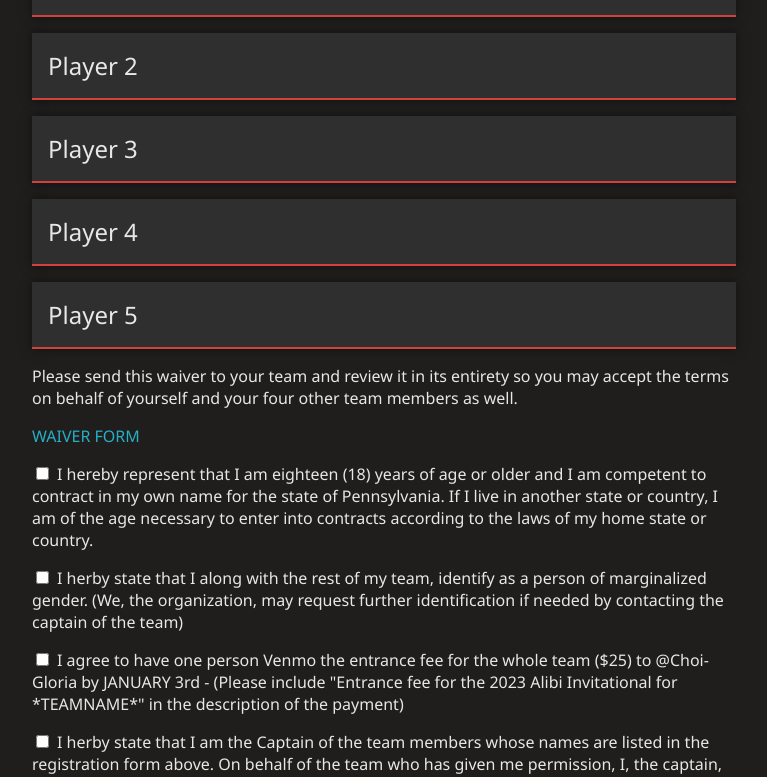
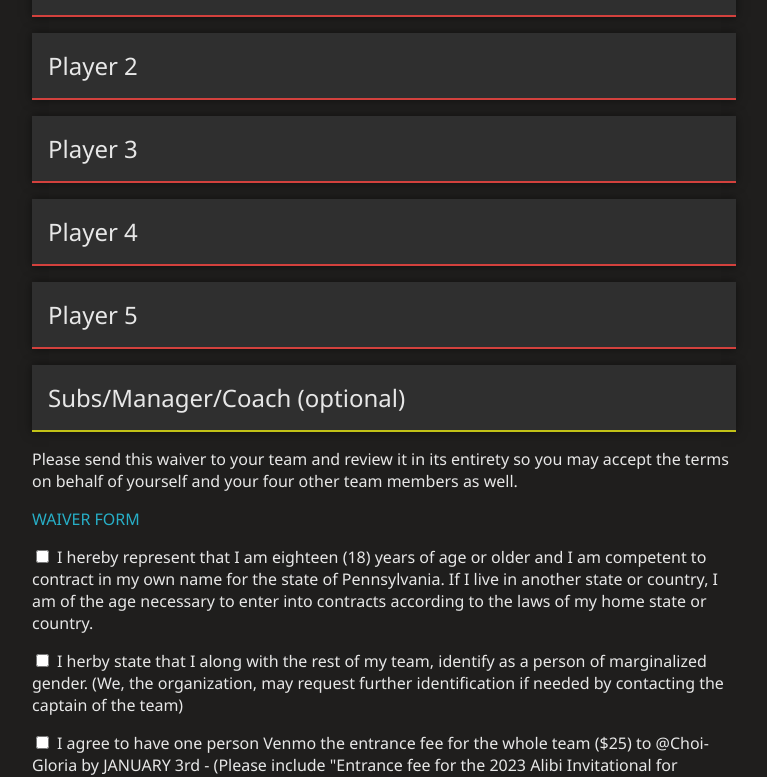
Before and after one commit to justindjsuh/alibi-esports-fe, a React (Create React App) app: page /signup in a window 1280 px wide. Shown: the part 1092-1869 px from the top of the page, without its empty margins (256-1023 px from the left). Built offline with nearby package versions, Linux system fonts and the light colour scheme.

Commit message:
added optional inputs and error handling

```diff
--- a/public/style.css
+++ b/public/style.css
@@ -807,6 +807,10 @@ hr {
   border-bottom: 2px solid var(--INCOMPLETE);
 }
 
+.form_content_optionals .form_content_title {
+  border-bottom: 2px solid rgb(194, 194, 23);
+}
+
 .form_content_container {
   margin: 1rem 0;
   box-shadow: 0px 0px 10px 0 rgba(0, 0, 0, 0.5);
--- a/src/features/form/PlayerForm.js
+++ b/src/features/form/PlayerForm.js
@@ -1,6 +1,7 @@
 import { useRef, useEffect, useState } from 'react';
 import { useDispatch, useSelector } from 'react-redux';
 import Modal from '../modal/Modal';
+import ModalError from '../modal/ModalError';
 import {
   createTeam,
   addCaptain,
@@ -39,6 +40,14 @@ const PlayerForm = () => {
   const [p5InGameName, setP5InGameName] = useState('');
   const [p5Rank, setP5Rank] = useState('');
 
+  const [sub1IGN, setSub1IGN] = useState(null);
+  const [sub2IGN, setSub2IGN] = useState(null);
+
+  const [coachIGN, setCoachIGN] = useState(null);
+  const [coachDiscord, setCoachDiscord] = useState(null);
+
+  const [managerDiscord, setManagerDiscord] = useState(null);
+
   //   for adding the completed class to change border color
   const [capCompletion, setCapCompletion] = useState(false);
   const [p2Completion, setP2Completion] = useState(false);
@@ -76,6 +85,15 @@ const PlayerForm = () => {
       if (!captainDiscord) setCaptainDiscord(null);
       if (!teamName) setTeamName(null);
     }
+    const collapsibleContainer = e.target.parentElement;
+    if (collapsibleContainer.style.maxHeight) {
+      collapsibleContainer.style.maxHeight = null;
+    }
+    const nextCollapsible = document.getElementsByClassName(
+      'form_content_player2'
+    )[0];
+    nextCollapsible.childNodes[1].style.maxHeight =
+      nextCollapsible.childNodes[1].scrollHeight + 'px';
   };
 
   const handlePlayer2SectionSave = (e) => {
@@ -89,6 +107,15 @@ const PlayerForm = () => {
       if (!p2InGameName) setP2InGameName(null);
       if (!p2Rank) setP2Rank(null);
     }
+    const collapsibleContainer = e.target.parentElement;
+    if (collapsibleContainer.style.maxHeight) {
+      collapsibleContainer.style.maxHeight = null;
+    }
+    const nextCollapsible = document.getElementsByClassName(
+      'form_content_player3'
+    )[0];
+    nextCollapsible.childNodes[1].style.maxHeight =
+      nextCollapsible.childNodes[1].scrollHeight + 'px';
   };
 
   const handlePlayer3SectionSave = (e) => {
@@ -102,6 +129,15 @@ const PlayerForm = () => {
       if (!p3InGameName) setP3InGameName(null);
       if (!p3Rank) setP3Rank(null);
     }
+    const collapsibleContainer = e.target.parentElement;
+    if (collapsibleContainer.style.maxHeight) {
+      collapsibleContainer.style.maxHeight = null;
+    }
+    const nextCollapsible = document.getElementsByClassName(
+      'form_content_player4'
+    )[0];
+    nextCollapsible.childNodes[1].style.maxHeight =
+      nextCollapsible.childNodes[1].scrollHeight + 'px';
   };
 
   const handlePlayer4SectionSave = (e) => {
@@ -115,6 +151,15 @@ const PlayerForm = () => {
       if (!p4InGameName) setP4InGameName(null);
       if (!p4Rank) setP4Rank(null);
     }
+    const collapsibleContainer = e.target.parentElement;
+    if (collapsibleContainer.style.maxHeight) {
+      collapsibleContainer.style.maxHeight = null;
+    }
+    const nextCollapsible = document.getElementsByClassName(
+      'form_content_player5'
+    )[0];
+    nextCollapsible.childNodes[1].style.maxHeight =
+      nextCollapsible.childNodes[1].scrollHeight + 'px';
   };
 
   const handlePlayer5SectionSave = (e) => {
@@ -127,6 +172,23 @@ const PlayerForm = () => {
       if (!p5LName) setP5LName(null);
       if (!p5InGameName) setP5InGameName(null);
       if (!p5Rank) setP5Rank(null);
+    }
+    const collapsibleContainer = e.target.parentElement;
+    if (collapsibleContainer.style.maxHeight) {
+      collapsibleContainer.style.maxHeight = null;
+    }
+    const nextCollapsible = document.getElementsByClassName(
+      'form_content_optionals'
+    )[0];
+    nextCollapsible.childNodes[1].style.maxHeight =
+      nextCollapsible.childNodes[1].scrollHeight + 'px';
+  };
+
+  const handleOptionalsSection = (e) => {
+    e.preventDefault();
+    const collapsibleContainer = e.target.parentElement;
+    if (collapsibleContainer.style.maxHeight) {
+      collapsibleContainer.style.maxHeight = null;
     }
   };
 
@@ -144,7 +206,16 @@ const PlayerForm = () => {
 
   const handleSubmit = async (e) => {
     e.preventDefault();
-    await dispatch(createTeam({ teamName }));
+    await dispatch(
+      createTeam({
+        teamName,
+        sub1IGN,
+        sub2IGN,
+        coachIGN,
+        coachDiscord,
+        managerDiscord,
+      })
+    );
     await dispatch(
       addCaptain({
         captainFName,
@@ -215,6 +286,7 @@ const PlayerForm = () => {
                   placeholder="First Name"
                   name="fname"
                   onChange={(e) => setCaptainFName(e.target.value)}
+                  required
                 />
               </div>
               <div className="input_area">
@@ -225,6 +297,7 @@ const PlayerForm = () => {
                   placeholder="Last Name"
                   name="lname"
                   onChange={(e) => setCaptainLName(e.target.value)}
+                  required
                 />
               </div>
               <div className="input_area">
@@ -237,6 +310,7 @@ const PlayerForm = () => {
                   placeholder="IGN#0000"
                   name="ign"
                   onChange={(e) => setCaptainInGameName(e.target.value)}
+                  required
                 />
               </div>
               <div className="input_area">
@@ -247,6 +321,7 @@ const PlayerForm = () => {
                   placeholder="Rank"
                   name="rank"
                   onChange={(e) => setCaptainRank(e.target.value)}
+                  required
                 />
               </div>
               <div className="input_area">
@@ -257,6 +332,7 @@ const PlayerForm = () => {
                   placeholder="Discord (username#0000)"
                   name="discord"
                   onChange={(e) => setCaptainDiscord(e.target.value)}
+                  required
                 />
               </div>{' '}
               <div className="input_area">
@@ -267,6 +343,7 @@ const PlayerForm = () => {
                   placeholder="Team Name"
                   name="teamName"
                   onChange={(e) => setTeamName(e.target.value)}
+                  required
                 />
               </div>
             </div>
@@ -274,7 +351,7 @@ const PlayerForm = () => {
               className="section_save_btn"
               onClick={handleCaptainSectionSave}
             >
-              SAVE
+              NEXT
             </button>
           </div>
         </div>
@@ -298,6 +375,7 @@ const PlayerForm = () => {
                   placeholder="First Name"
                   name="fname"
                   onChange={(e) => setP2FName(e.target.value)}
+                  required
                 />
               </div>
               <div className="input_area">
@@ -308,6 +386,7 @@ const PlayerForm = () => {
                   placeholder="Last Name"
                   name="lname"
                   onChange={(e) => setP2LName(e.target.value)}
+                  required
                 />
               </div>
               <div className="input_area">
@@ -318,6 +397,7 @@ const PlayerForm = () => {
                   placeholder="IGN#0000"
                   name="ign"
                   onChange={(e) => setP2InGameName(e.target.value)}
+                  required
                 />
               </div>
               <div className="input_area">
@@ -328,6 +408,7 @@ const PlayerForm = () => {
                   placeholder="Rank"
                   name="rank"
                   onChange={(e) => setP2Rank(e.target.value)}
+                  required
                 />
               </div>
             </div>
@@ -335,7 +416,7 @@ const PlayerForm = () => {
               className="section_save_btn"
               onClick={handlePlayer2SectionSave}
             >
-              SAVE
+              NEXT
             </button>
           </div>
         </div>
@@ -359,6 +440,7 @@ const PlayerForm = () => {
                   placeholder="First Name"
                   name="fname"
                   onChange={(e) => setP3FName(e.target.value)}
+                  required
                 />
               </div>
               <div className="input_area">
@@ -369,6 +451,7 @@ const PlayerForm = () => {
                   placeholder="Last Name"
                   name="lname"
                   onChange={(e) => setP3LName(e.target.value)}
+                  required
                 />
               </div>
               <div className="input_area">
@@ -379,6 +462,7 @@ const PlayerForm = () => {
                   placeholder="IGN#0000"
                   name="ign"
                   onChange={(e) => setP3InGameName(e.target.value)}
+                  required
                 />
               </div>
               <div className="input_area">
@@ -389,6 +473,7 @@ const PlayerForm = () => {
                   placeholder="Rank"
                   name="rank"
                   onChange={(e) => setP3Rank(e.target.value)}
+                  required
                 />
               </div>
             </div>
@@ -396,7 +481,7 @@ const PlayerForm = () => {
               className="section_save_btn"
               onClick={handlePlayer3SectionSave}
             >
-              SAVE
+              NEXT
             </button>
           </div>
         </div>
@@ -420,6 +505,7 @@ const PlayerForm = () => {
                   placeholder="First Name"
                   name="fname"
                   onChange={(e) => setP4FName(e.target.value)}
+                  required
                 />
               </div>
               <div className="input_area">
@@ -430,6 +516,7 @@ const PlayerForm = () => {
                   placeholder="Last Name"
                   name="lname"
                   onChange={(e) => setP4LName(e.target.value)}
+                  required
                 />
               </div>
               <div className="input_area">
@@ -440,6 +527,7 @@ const PlayerForm = () => {
                   placeholder="IGN#0000"
                   name="ign"
                   onChange={(e) => setP4InGameName(e.target.value)}
+                  required
                 />
               </div>
               <div className="input_area">
@@ -450,6 +538,7 @@ const PlayerForm = () => {
                   placeholder="Rank"
                   name="rank"
                   onChange={(e) => setP4Rank(e.target.value)}
+                  required
                 />
               </div>
             </div>
@@ -457,7 +546,7 @@ const PlayerForm = () => {
               className="section_save_btn"
               onClick={handlePlayer4SectionSave}
             >
-              SAVE
+              NEXT
             </button>
           </div>
         </div>
@@ -481,6 +570,7 @@ const PlayerForm = () => {
                   placeholder="First Name"
                   name="fname"
                   onChange={(e) => setP5FName(e.target.value)}
+                  required
                 />
               </div>
               <div className="input_area">
@@ -491,6 +581,7 @@ const PlayerForm = () => {
                   placeholder="Last Name"
                   name="lname"
                   onChange={(e) => setP5LName(e.target.value)}
+                  required
                 />
               </div>
               <div className="input_area">
@@ -501,6 +592,7 @@ const PlayerForm = () => {
                   placeholder="IGN#0000"
                   name="ign"
                   onChange={(e) => setP5InGameName(e.target.value)}
+                  required
                 />
               </div>
               <div className="input_area">
@@ -511,6 +603,7 @@ const PlayerForm = () => {
                   placeholder="Rank"
                   name="rank"
                   onChange={(e) => setP5Rank(e.target.value)}
+                  required
                 />
               </div>
             </div>
@@ -518,7 +611,73 @@ const PlayerForm = () => {
               className="section_save_btn"
               onClick={handlePlayer5SectionSave}
             >
-              SAVE
+              NEXT
+            </button>
+          </div>
+        </div>
+        {/* OPTIONALS */}
+        <div className="form_content_container form_content_optionals">
+          <button
+            ref={(el) => (ref.current[5] = el)}
+            className={`form_content_title ${
+              p5Completion ? 'complete active' : ''
+            }`}
+          >
+            Subs/Manager/Coach (optional)
+          </button>
+          <div className="form_content_collapsible">
+            <div className="form_content">
+              <div className="input_area">
+                <label htmlFor="sub1IGN">Sub 1 IGN</label>
+                <input
+                  type="text"
+                  placeholder="Sub 1 IGN#0000"
+                  name="sub1IGN"
+                  onChange={(e) => setSub1IGN(e.target.value)}
+                />
+              </div>
+              <div className="input_area">
+                <label htmlFor="sub2IGN">Sub 2 IGN</label>
+                <input
+                  type="text"
+                  placeholder="Sub 2 IGN#0000"
+                  name="sub2IGN"
+                  onChange={(e) => setSub2IGN(e.target.value)}
+                />
+              </div>
+              <div className="input_area">
+                <label htmlFor="coachIGN">Coach IGN</label>
+                <input
+                  type="text"
+                  placeholder="Coach IGN"
+                  name="coachIGN"
+                  onChange={(e) => setCoachIGN(e.target.value)}
+                />
+              </div>
+              <div className="input_area">
+                <label htmlFor="coachDisc">Coach Discord</label>
+                <input
+                  type="text"
+                  placeholder="Coach Discord#0000"
+                  name="coachDisc"
+                  onChange={(e) => setCoachDiscord(e.target.value)}
+                />
+              </div>
+              <div className="input_area">
+                <label htmlFor="mngrDisc">Manager Discord</label>
+                <input
+                  type="text"
+                  placeholder="Manager Discord#0000"
+                  name="mngrDisc"
+                  onChange={(e) => setManagerDiscord(e.target.value)}
+                />
+              </div>
+            </div>
+            <button
+              className="section_save_btn"
+              onClick={handleOptionalsSection}
+            >
+              NEXT
             </button>
           </div>
         </div>
@@ -619,7 +778,14 @@ const PlayerForm = () => {
           ''
         )}
       </form>
-      {isSubmitted ? <Modal setIsSubmitted={setIsSubmitted} /> : null}
+      {console.log(state.status)}
+      {isSubmitted ? (
+        state.status === 'REJECTED' ? (
+          <ModalError setIsSubmitted={setIsSubmitted} />
+        ) : (
+          <Modal setIsSubmitted={setIsSubmitted} />
+        )
+      ) : null}
     </>
   );
 };
--- /dev/null
+++ b/src/features/modal/ModalError.js
@@ -0,0 +1,66 @@
+import React, { useEffect, useRef } from 'react';
+import * as ReactDOM from 'react-dom';
+import { useNavigate } from 'react-router-dom';
+
+const ModalError = ({ setIsSubmitted }) => {
+  const navigate = useNavigate();
+  // close the modal when clicking outside the modal.
+  const modalRef = useRef();
+  const closeModal = (e) => {
+    if (e.target === modalRef.current) {
+      setIsSubmitted(false);
+      navigate('/tournaments');
+    }
+  };
+
+  const handleConfirm = () => {
+    setIsSubmitted(false);
+    navigate('/tournaments');
+  };
+
+  useEffect(() => {
+    window.scrollTo(0, 0);
+  }, []);
+
+  return ReactDOM.createPortal(
+    <div className="container" ref={modalRef} onClick={closeModal}>
+      <div className="modal">
+        <div className="modal_header">
+          <p>Uh oh. Looks like some kind of error occurred</p>
+        </div>
+        <div className="modal_content">
+          <p>
+            Please contact us at help.alibiesports@gmail.com OR reach out to an
+            admin on our Discord.
+            <br></br> We'll do our best to get you registered and ready to go
+            for this tournament!
+          </p>
+          <div className="modal_socials">
+            <a
+              className="modal_discord"
+              href="https://discord.gg/GPyFsyJ7Nn"
+              target="_blank"
+              rel="noopener noreferrer"
+            >
+              Discord
+            </a>
+            <a
+              className="modal_twitch"
+              href="https://www.twitch.tv/alibiesports"
+              target="_blank"
+              rel="noopener noreferrer"
+            >
+              Twitch
+            </a>
+          </div>
+        </div>
+        <div className="modal_button">
+          <button onClick={handleConfirm}>Tournament Details</button>
+        </div>
+      </div>
+    </div>,
+    document.getElementById('portal')
+  );
+};
+
+export default ModalError;
```
Also changed, not shown: src/features/form/Form.js (+4 -4 lines), src/features/form/formSlice.js (+31 -1 lines).
